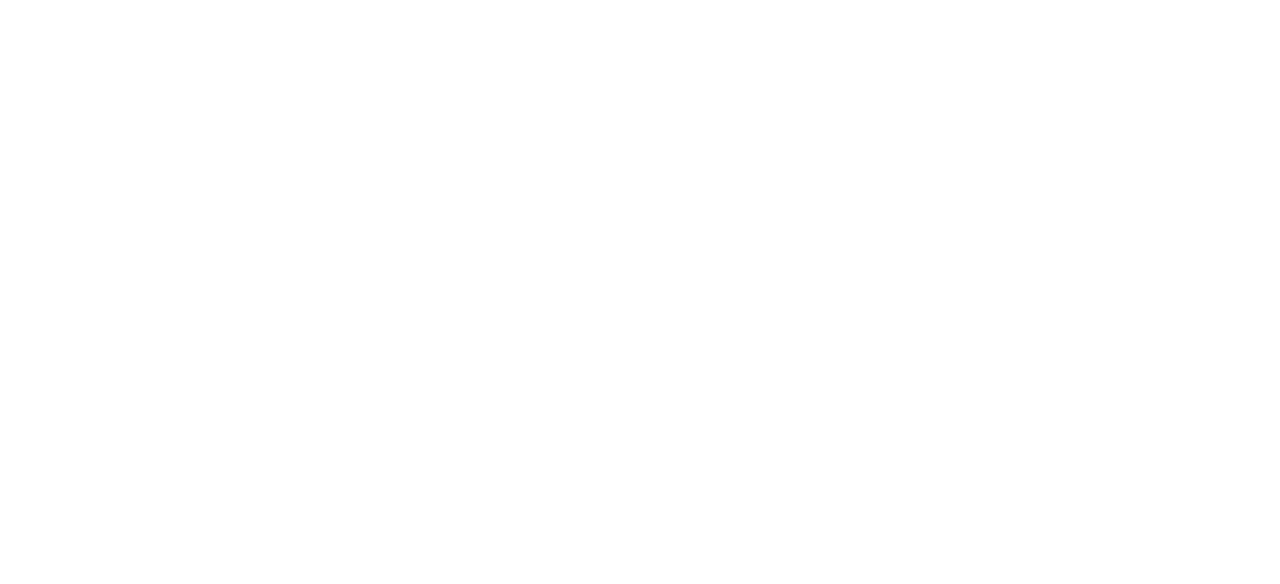
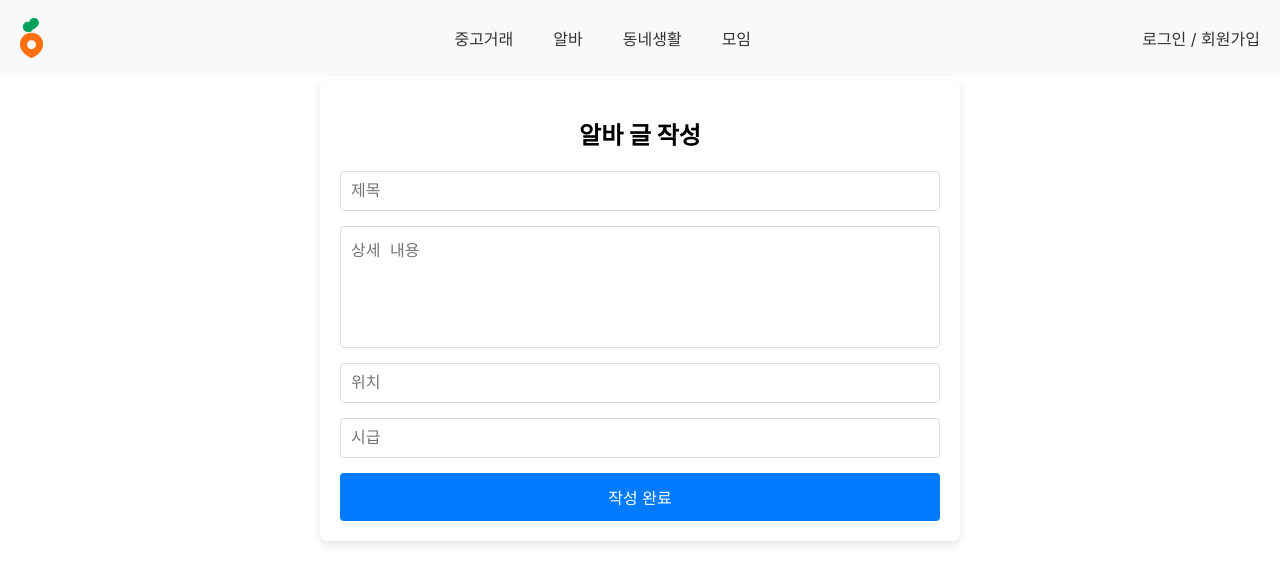
Before and after one commit to busanit2024/daenggeun-project, a React (Create React App) app in the folder frontend/: page /alba/create in a window 1280 px wide. Before the commit this address had no page. Shown: the top 584 px of the page. Built offline with nearby package versions, Linux system fonts and the light colour scheme.

Commit message:
crud 파일 추가

```diff
--- a/frontend/src/App.js
+++ b/frontend/src/App.js
@@ -1,14 +1,21 @@
+import './App.css';
+import Layout from './Layout';
 import React, { useState } from 'react';
-import './App.css';
 import { AuthContext } from './context/AuthContext';
 import { BrowserRouter, Route, Routes } from 'react-router-dom';
+
 import GroupPage from './components/page/Group/GroupPage';
 import GroupViewPage from './components/page/Group/GroupViewPage';
 import GroupCreatePage from './components/page/Group/GroupCreatePage';
-import Layout from './Layout';
+
 import UsedTrade from './components/pages/UsedTrade';
 import UsedTradeView from './components/pages/UsedTradeView';
+
 import AlbaList from './components/alba/AlbaList';
+import AlbaCreate from "./components/alba/AlbaCreate";
+import AlbaDetail from "./components/alba/AlbaDetail";
+import AlbaEdit from "./components/alba/AlbaEdit";
+
 
 function App() {
   const [isLoggedIn, setIsLoggedIn] = useState(false);
@@ -22,7 +29,12 @@
             <Route path="group" element={<GroupPage />} />
             <Route path="group/view/:groupId" element={<GroupViewPage />} />
             <Route path="group/create" element={<GroupCreatePage />} />
+
             <Route path="alba" element={<AlbaList />} />
+            <Route path="/alba/create" element={<AlbaCreate />} />
+            <Route path="/alba/:id" element={<AlbaDetail />} />
+            <Route path="/alba/:id/edit" element={<AlbaEdit />} />
+
             <Route path="pages/used-trade" element={<UsedTrade />} />
             <Route path="pages/used-trade-view/:id" element={<UsedTradeView />} />
           </Route>
--- /dev/null
+++ b/frontend/src/components/alba/AlbaCreate.jsx
@@ -0,0 +1,69 @@
+import React, { useState } from "react";
+import { useNavigate } from "react-router-dom";
+import "../../styles/AlbaCreate.css";
+import axios from "axios";
+
+const AlbaCreate = () => {
+  const [form, setForm] = useState({
+    title: "",
+    description: "",
+    location: "",
+    wage: "",
+  });
+  const navigate = useNavigate();
+
+  const handleChange = (e) => {
+    setForm({ ...form, [e.target.name]: e.target.value });
+  };
+
+  const handleSubmit = async (e) => {
+    e.preventDefault();
+    try {
+      await axios.post("/api/alba", form);
+      navigate("/");
+    } catch (error) {
+      console.error("글 작성 중 오류 발생:", error);
+    }
+  };
+
+  return (
+    <div className="container">
+      <h1 className="title">알바 글 작성</h1>
+      <form className="form" onSubmit={handleSubmit}>
+        <input
+          className="input"
+          name="title"
+          placeholder="제목"
+          value={form.title}
+          onChange={handleChange}
+        />
+        <textarea
+          className="textarea"
+          name="description"
+          placeholder="상세 내용"
+          value={form.description}
+          onChange={handleChange}
+        ></textarea>
+        <input
+          className="input"
+          name="location"
+          placeholder="위치"
+          value={form.location}
+          onChange={handleChange}
+        />
+        <input
+          className="input"
+          name="wage"
+          placeholder="시급"
+          value={form.wage}
+          onChange={handleChange}
+        />
+        <button className="button" type="submit">
+          작성 완료
+        </button>
+      </form>
+    </div>
+  );
+};
+
+export default AlbaCreate;
--- /dev/null
+++ b/frontend/src/components/alba/AlbaDetail.jsx
@@ -0,0 +1,45 @@
+import React, { useEffect, useState } from "react";
+import { useParams, useNavigate } from "react-router-dom";
+import axios from "axios";
+
+const AlbaDetail = () => {
+  const { id } = useParams();
+  const navigate = useNavigate();
+  const [job, setJob] = useState(null);
+
+  useEffect(() => {
+    const fetchJob = async () => {
+      try {
+        const response = await axios.get(`/api/alba/${id}`);
+        setJob(response.data);
+      } catch (error) {
+        console.error("글 조회 중 오류 발생:", error);
+      }
+    };
+    fetchJob();
+  }, [id]);
+
+  const handleDelete = async () => {
+    try {
+      await axios.delete(`/api/alba/${id}`);
+      navigate("/");
+    } catch (error) {
+      console.error("글 삭제 중 오류 발생:", error);
+    }
+  };
+
+  if (!job) return <p>로딩 중...</p>;
+
+  return (
+    <div>
+      <h1>{job.title}</h1>
+      <p>{job.description}</p>
+      <p>위치: {job.location}</p>
+      <p>시급: {job.wage}</p>
+      <button onClick={() => navigate(`/alba/${id}/edit`)}>수정</button>
+      <button onClick={handleDelete}>삭제</button>
+    </div>
+  );
+};
+
+export default AlbaDetail;
--- /dev/null
+++ b/frontend/src/components/alba/AlbaEdit.jsx
@@ -0,0 +1,82 @@
+import React, { useState, useEffect } from "react";
+import { useParams, useNavigate } from "react-router-dom";
+import "../../styles/AlbaEdit.css";
+import axios from "axios";
+
+const AlbaEdit = () => {
+  const { id } = useParams();
+  const navigate = useNavigate();
+  const [form, setForm] = useState({
+    title: "",
+    description: "",
+    location: "",
+    wage: "",
+  });
+
+  useEffect(() => {
+    const fetchJob = async () => {
+      try {
+        const response = await axios.get(`/api/alba/${id}`);
+        setForm(response.data);
+      } catch (error) {
+        console.error("데이터 불러오기 실패:", error);
+      }
+    };
+    fetchJob();
+  }, [id]);
+
+  const handleChange = (e) => {
+    setForm({ ...form, [e.target.name]: e.target.value });
+  };
+
+  const handleSubmit = async (e) => {
+    e.preventDefault();
+    try {
+      await axios.put(`/api/alba/${id}`, form);
+      navigate(`/alba/${id}`);
+    } catch (error) {
+      console.error("수정 중 오류 발생:", error);
+    }
+  };
+
+  return (
+    <div className="container">
+      <h1 className="title">알바 수정</h1>
+      <form className="form" onSubmit={handleSubmit}>
+        <input
+          className="input"
+          name="title"
+          placeholder="제목"
+          value={form.title}
+          onChange={handleChange}
+        />
+        <textarea
+          className="textarea"
+          name="description"
+          placeholder="상세 내용"
+          value={form.description}
+          onChange={handleChange}
+        ></textarea>
+        <input
+          className="input"
+          name="location"
+          placeholder="위치"
+          value={form.location}
+          onChange={handleChange}
+        />
+        <input
+          className="input"
+          name="wage"
+          placeholder="시급"
+          value={form.wage}
+          onChange={handleChange}
+        />
+        <button className="button" type="submit">
+          수정 완료
+        </button>
+      </form>
+    </div>
+  );
+};
+
+export default AlbaEdit;
--- /dev/null
+++ b/frontend/src/styles/AlbaCreate.css
@@ -0,0 +1,51 @@
+/* 컨테이너 스타일 */
+.container {
+    max-width: 600px;
+    margin: 0 auto;
+    padding: 20px;
+    box-shadow: 0 4px 8px rgba(0, 0, 0, 0.1);
+    border-radius: 8px;
+    background-color: #fff;
+  }
+
+  /* 제목 스타일 */
+  .title {
+    font-size: 24px;
+    text-align: center;
+    margin-bottom: 20px;
+  }
+
+  /* 폼 스타일 */
+  .form {
+    display: flex;
+    flex-direction: column;
+    gap: 15px;
+  }
+
+  .input,
+  .textarea {
+    padding: 10px;
+    font-size: 16px;
+    border: 1px solid #ddd;
+    border-radius: 4px;
+  }
+
+  .textarea {
+    resize: none;
+    height: 100px;
+  }
+
+  /* 버튼 스타일 */
+  .button {
+    padding: 12px;
+    font-size: 16px;
+    background-color: #007bff;
+    color: #fff;
+    border: none;
+    border-radius: 4px;
+    cursor: pointer;
+  }
+
+  .button:hover {
+    background-color: #0056b3;
+  }
--- /dev/null
+++ b/frontend/src/styles/AlbaEdit.css
@@ -0,0 +1 @@
+@import "./AlbaCreate.css";
--- a/frontend/src/styles/AlbaList.css
+++ b/frontend/src/styles/AlbaList.css
@@ -1,27 +1,41 @@
-/* 페이지 컨테이너 */
 .alba-page {
-  display: flex;
-  flex-direction: column;
+  font-family: Arial, sans-serif;
   padding: 20px;
-  gap: 20px;
 }
 
-/* 검색창 섹션 */
+.alba-header {
+  display: flex;
+  justify-content: space-between;
+  align-items: center;
+  margin-bottom: 20px;
+}
+
+.alba-header h2 {
+  font-size: 24px;
+  margin: 0;
+}
+
 .search-bar {
   display: flex;
   gap: 10px;
   align-items: center;
 }
 
+.region-filter {
+  padding: 8px;
+  border: 1px solid #ddd;
+  border-radius: 4px;
+}
+
 .search-bar input {
   flex: 1;
-  padding: 10px;
+  padding: 8px;
   border: 1px solid #ddd;
   border-radius: 4px;
 }
 
 .search-bar button {
-  padding: 10px 20px;
+  padding: 8px 16px;
   border: none;
   background-color: #007bff;
   color: white;
@@ -33,19 +47,17 @@
   background-color: #0056b3;
 }
 
-/* 콘텐츠 섹션 */
 .alba-content {
   display: flex;
   gap: 20px;
 }
 
-/* 필터 섹션 */
 .filter-section {
   flex: 1;
+  background: #f9f9f9;
   border: 1px solid #ddd;
+  padding: 10px;
   border-radius: 4px;
-  padding: 20px;
-  background-color: #f9f9f9;
 }
 
 .filter-section h3,
@@ -55,29 +67,29 @@
 
 .filter-section label {
   display: block;
-  margin-bottom: 10px;
-  cursor: pointer;
+  margin-bottom: 5px;
 }
 
-/* 게시글 리스트 */
 .alba-list {
   flex: 3;
   display: flex;
   flex-direction: column;
-  gap: 20px;
+  gap: 10px;
 }
 
-.alba-list .alba-item {
+.alba-item {
+  padding: 15px;
   border: 1px solid #ddd;
+  background: #fff;
   border-radius: 4px;
-  padding: 20px;
-  background-color: #fff;
 }
 
-.alba-list .alba-item h4 {
-  margin-bottom: 10px;
+.alba-item h4 {
+  margin: 0;
+  font-size: 18px;
 }
 
-.alba-list .alba-item p {
+.alba-item p {
   margin: 5px 0;
+  color: #555;
 }
```
Also changed, not shown: frontend/src/components/alba/AlbaDetails.jsx (deleted), 2 other files (tests, documents, lock files or other folders).
